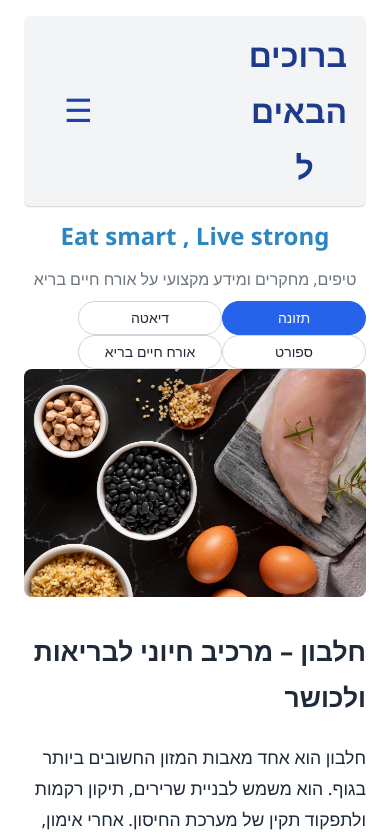
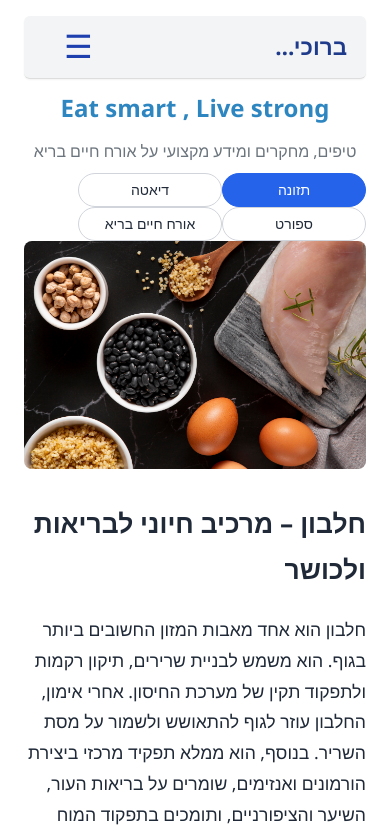
Before and after one commit to ronental75/nutrition-community, a React (Create React App) app: page / in a window 390 px wide. Shown: the top 834 px of the page. Built offline with nearby package versions, Linux system fonts and the light colour scheme.

Commit message:
Updated homepage to use Notion post links

```diff
--- a/src/styles.css
+++ b/src/styles.css
@@ -126,11 +126,15 @@ body {
   }
 
   .top-bar-text h2 {
-    font-size: 2rem;       /* Larger text */
+    font-size: clamp(1.4rem, 4vw, 2rem); /* ⬅ Responsive font */
     font-weight: 700;
     color: #1e3a8a;
     margin: 0;
+    white-space: nowrap;       /* ⬅ Force single line */
+    overflow: hidden;          /* ⬅ Hide overflow if needed */
+    text-overflow: ellipsis;   /* ⬅ Add ... if it overflows */
   }
+
 
   /* Spacer column */
   .top-bar-spacer {
```
